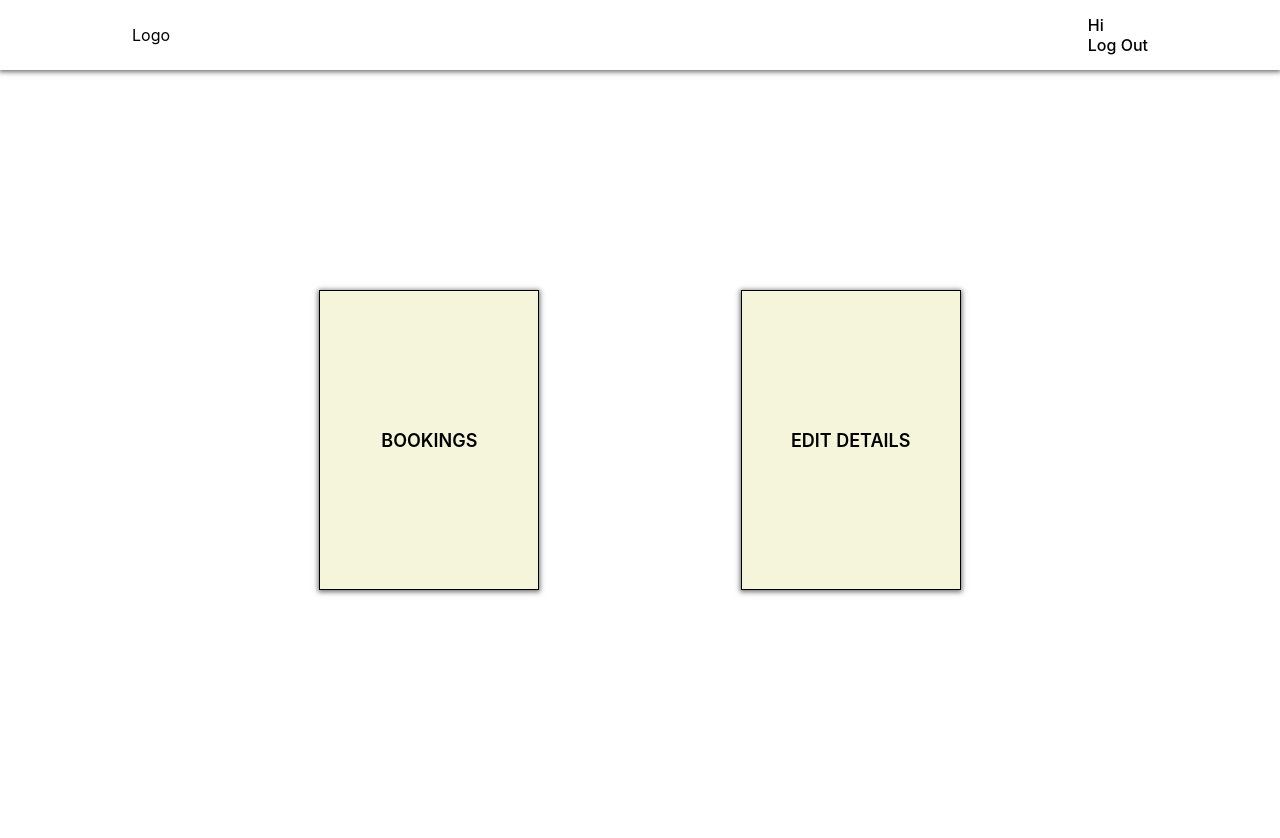
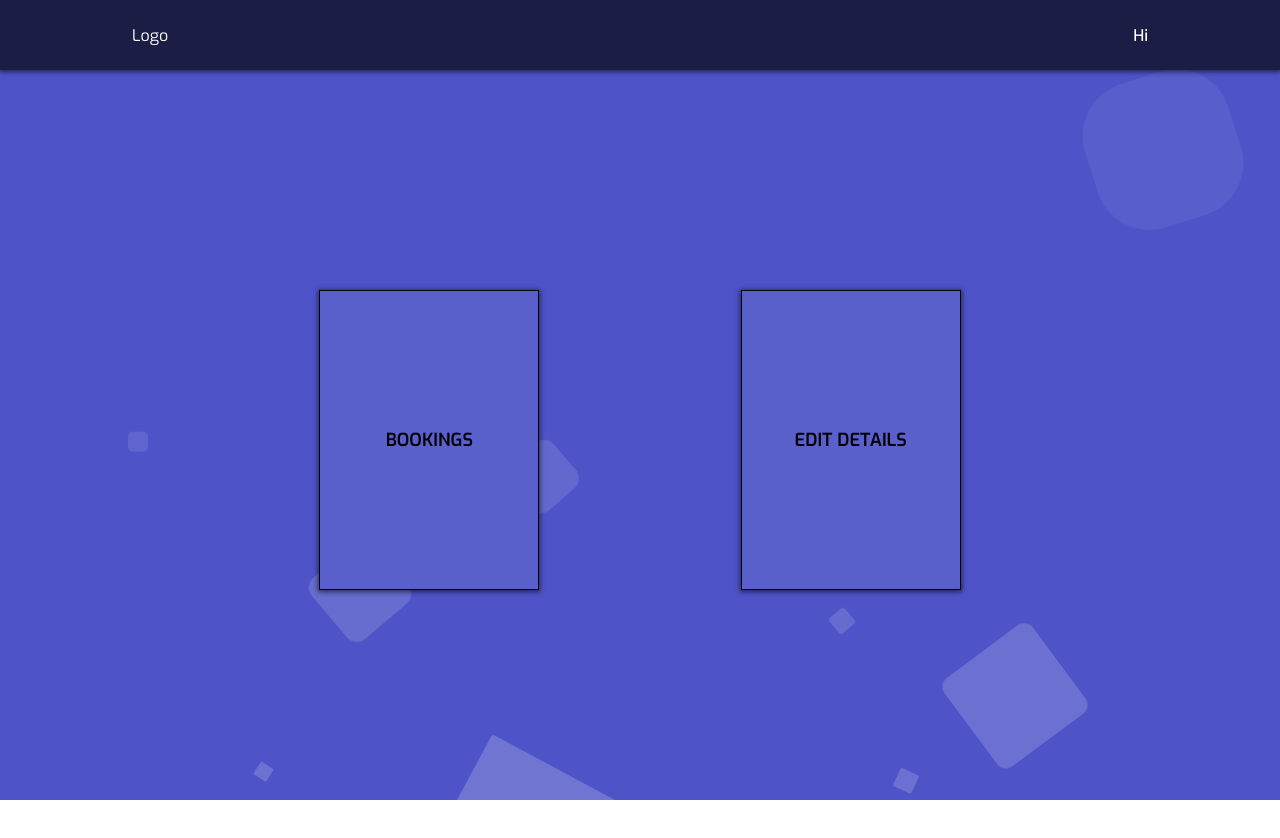
Before and after one commit to udith51/outsider, a React (Create React App) app in the folder outsider_frontend/: page /dash in a window 1280 px wide. Shown: the top 838 px of the page. After the commit the page ends 800 px from the top, so only its background shows below. Built offline with nearby package versions, Linux system fonts and the light colour scheme.

Commit message:
UI fixes

```diff
--- a/outsider_frontend/src/assets/css/App.css
+++ b/outsider_frontend/src/assets/css/App.css
@@ -1,8 +1,10 @@
+@import url('https://fonts.googleapis.com/css?family=Exo:100,200,300,400,500,600,700');
+
 html,
 body, * {
   padding: 0;
   margin: 0;
-  font-family: -apple-system, BlinkMacSystemFont, Segoe UI, Roboto, Oxygen, Ubuntu, Cantarell, Fira Sans, Droid Sans, Helvetica Neue, sans-serif;
+  font-family: 'Exo';
   box-sizing: border-box;
   scroll-behavior: smooth;
 }
--- a/outsider_frontend/src/assets/css/Dashboard.css
+++ b/outsider_frontend/src/assets/css/Dashboard.css
@@ -1,4 +1,134 @@
+@import url('https://fonts.googleapis.com/css?family=Exo:400,700');
+
+.area{
+    background: #4e54c8;
+    background: -webkit-linear-gradient(to left, #8f94fb, #4e54c8);
+    width: 100%;
+    height:100vh;
+
+
+}
+
+.circles{
+    position: absolute;
+    top: 0;
+    left: 0;
+    width: 100%;
+    height: 100%;
+    overflow: hidden;
+}
+
+.circles li{
+    position: absolute;
+    display: block;
+    list-style: none;
+    width: 20px;
+    height: 20px;
+    background: rgba(255, 255, 255, 0.2);
+    animation: animate 25s linear infinite;
+    bottom: -150px;
+
+}
+
+.circles li:nth-child(1){
+    left: 25%;
+    width: 80px;
+    height: 80px;
+    animation-delay: 0s;
+}
+
+
+.circles li:nth-child(2){
+    left: 10%;
+    width: 20px;
+    height: 20px;
+    animation-delay: 2s;
+    animation-duration: 12s;
+}
+
+.circles li:nth-child(3){
+    left: 70%;
+    width: 20px;
+    height: 20px;
+    animation-delay: 4s;
+}
+
+.circles li:nth-child(4){
+    left: 40%;
+    width: 60px;
+    height: 60px;
+    animation-delay: 0s;
+    animation-duration: 18s;
+}
+
+.circles li:nth-child(5){
+    left: 65%;
+    width: 20px;
+    height: 20px;
+    animation-delay: 0s;
+}
+
+.circles li:nth-child(6){
+    left: 75%;
+    width: 110px;
+    height: 110px;
+    animation-delay: 3s;
+}
+
+.circles li:nth-child(7){
+    left: 35%;
+    width: 150px;
+    height: 150px;
+    animation-delay: 7s;
+}
+
+.circles li:nth-child(8){
+    left: 50%;
+    width: 25px;
+    height: 25px;
+    animation-delay: 15s;
+    animation-duration: 45s;
+}
+
+.circles li:nth-child(9){
+    left: 20%;
+    width: 15px;
+    height: 15px;
+    animation-delay: 2s;
+    animation-duration: 35s;
+}
+
+.circles li:nth-child(10){
+    left: 85%;
+    width: 150px;
+    height: 150px;
+    animation-delay: 0s;
+    animation-duration: 11s;
+}
+
+
+
+@keyframes animate {
+
+    0%{
+        transform: translateY(0) rotate(0deg);
+        opacity: 1;
+        border-radius: 0;
+    }
+
+    100%{
+        transform: translateY(-1000px) rotate(720deg);
+        opacity: 0;
+        border-radius: 50%;
+    }
+
+}
+
+
+
 .dashboard{
+    position: absolute;
+    width: 100%;
     min-height: 100vh;
 }
 .dashNav{
@@ -11,7 +141,9 @@
     position: fixed;
     top: 0;
     z-index: 2;
-    background-color: #fff;
+    background-color: rgba(0, 0, 0, 0.653);
+    color: white;
+    font-family: 'Exo';
 }
 
 .dashNavContents{
@@ -22,7 +154,8 @@
     padding: 4px;
 }
 
-.dropbtn,.dropdown-content{
+.dropbtn,.dropdown-Content{
+    font-family: 'Exo';
     cursor: pointer;
 }
 
@@ -38,9 +171,10 @@
 }
 
 .dashTab{
+    z-index: 1;
     width: 220px;
     height: 300px;
-    background-color: beige;
+    background-color: #595fcb;
     padding: 10px;
     border: 1px solid black;
     display: flex;
@@ -48,6 +182,7 @@
     justify-content: center;
     font-size: 18px;
     font-weight: 600;
+    font-family: 'Exo';
     cursor: pointer;
     box-shadow: 0px 1px 5px 1px rgba(0, 0, 0, 0.568);
     text-align: center;
--- a/outsider_frontend/src/assets/css/Home.css
+++ b/outsider_frontend/src/assets/css/Home.css
@@ -11,9 +11,14 @@
 .homeLeft{
     flex: 1;
     padding: 30px 0px 30px 10px;
+    overflow-y: auto;
+    position: sticky;
+    top: 0;
+    height: 100vh;
 }
 
 .homeRight{
     flex: 4;
     padding: 10px;
+    overflow-y: auto;
 }
--- a/outsider_frontend/src/assets/css/Navbar.css
+++ b/outsider_frontend/src/assets/css/Navbar.css
@@ -104,6 +104,7 @@
 .dropdown-Content div:hover {
     background-color: #ddd;
     color: #435c10;
+    cursor: pointer;
 }
 
 .navAccount:hover .dropdown-Content {
--- a/outsider_frontend/src/components/Hotel.tsx
+++ b/outsider_frontend/src/components/Hotel.tsx
@@ -12,7 +12,6 @@
   const { setCartItem, setShowCart, user } = useContext(
     Context
   ) as TContextType;
-  console.log(user);
 
   const [item, setItem] = useState<TInfoProvider | null>();
   const [stStartDate, setStStartDate] = useState<Date>();
--- a/outsider_frontend/src/components/ReserveBox.tsx
+++ b/outsider_frontend/src/components/ReserveBox.tsx
@@ -36,7 +36,6 @@
     halls,
     date,
   } = reservation;
-  console.log(reservation);
 
   return (
     <div className="res">
--- a/outsider_frontend/src/pages/Account.tsx
+++ b/outsider_frontend/src/pages/Account.tsx
@@ -1,4 +1,4 @@
-import React, { useEffect, useState, useContext } from "react";
+import React, { useEffect, useContext } from "react";
 import "../assets/css/Account.css";
 import Registration from "../components/Registration";
 import Login from "../components/Login";
@@ -6,7 +6,7 @@
 import { TContextType } from "../types";
 
 const Account: React.FC = () => {
-  const { setPath, accMode, userType, setUserType, setShowCart, setCartItem } =
+  const { accMode, userType, setUserType, setShowCart, setCartItem } =
     useContext(Context) as TContextType;
 
   useEffect(() => {
--- a/outsider_frontend/src/pages/Booking.tsx
+++ b/outsider_frontend/src/pages/Booking.tsx
@@ -8,7 +8,6 @@
 const Booking: React.FC = () => {
   const { user, setUser } = useContext(Context) as TContextType;
   const [reservations, setReservation] = useState<TCartItem[]>([]);
-  console.log(reservations);
 
   useEffect(() => {
     async function getData() {
--- a/outsider_frontend/src/pages/Dashboard.tsx
+++ b/outsider_frontend/src/pages/Dashboard.tsx
@@ -1,6 +1,6 @@
-import React, { useContext, useEffect } from "react";
+import React, { useContext } from "react";
 import { Context } from "../App";
-import { TContextType, TUser } from "../types";
+import { TContextType } from "../types";
 import "../assets/css/Dashboard.css";
 import { useNavigate } from "react-router-dom";
 
@@ -9,6 +9,7 @@
   const navigate = useNavigate();
 
   return (
+    <>
       <div className="dashboard">
         <div className="dashNav">
           <div className="dashNavContents">
@@ -22,7 +23,7 @@
             </div>
             <div className="navAccount">
               <div className="dropbtn">Hi {user?.name.split(" ")[0]}</div>
-            <div className="dropdown-content">
+              <div className="dropdown-Content">
                 <div
                   onClick={() => {
                     setUser(undefined);
@@ -54,6 +55,21 @@
           </div>
         </div>
       </div>
+      <div className="area">
+        <ul className="circles">
+          <li></li>
+          <li></li>
+          <li></li>
+          <li></li>
+          <li></li>
+          <li></li>
+          <li></li>
+          <li></li>
+          <li></li>
+          <li></li>
+        </ul>
+      </div>
+    </>
   );
 };
 
```
Also changed, not shown: 2 other files (tests, documents, lock files or other folders). Lines whose indentation alone changed are shown as unchanged.
